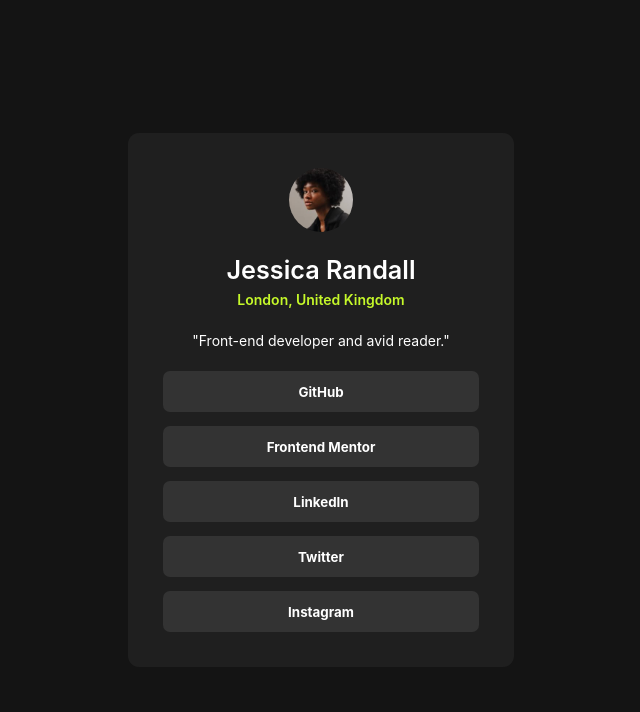
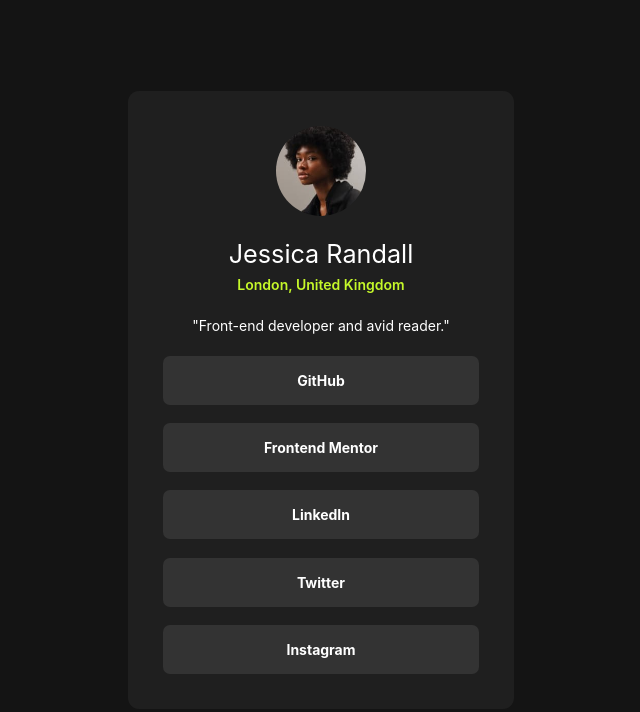
Before and after one commit to PapeSeydou/Social-links-profile, a plain HTML site: page index.html in a window 1280 px wide. Shown: the whole page, without its empty margins (319-959 px from the left). Drawn offline with Linux system fonts and the light colour scheme.

Commit message:
Small edits

```diff
--- a/index.html
+++ b/index.html
@@ -26,11 +26,11 @@
       </div>
       <p id="description">"Front-end developer and avid reader."</p>
       <div class="button-wrapper">
-        <button class="link-button">GitHub</button>
-        <button class="link-button">Frontend Mentor</button>
-        <button class="link-button">LinkedIn</button>
-        <button class="link-button">Twitter</button>
-        <button class="link-button">Instagram</button>
+        <a href="#" class="link-button">GitHub</a>
+        <a href="#" class="link-button">Frontend Mentor</a>
+        <a href="#" class="link-button">LinkedIn</a>
+        <a href="#" class="link-button">Twitter</a>
+        <a href="#" class="link-button">Instagram</a>
       </div>
     </div>
   </div>
--- a/style.css
+++ b/style.css
@@ -52,7 +52,7 @@ body {
 
 
 img {
-    height: 64px;
+    height: 90px;
     border-radius: 100%;
 }
 
@@ -69,14 +69,16 @@ h1, #description {
     display: flex;
     flex-direction: column;
     justify-content: stretch;
-    gap: 1rem;
+    gap: 1.3rem;
+    text-align: center;
 }
 
 .link-button{
+    text-decoration: none;
     background-color: hsl(0, 0%, 20%);
     color: white;
     border: 0px;
-    padding: .75rem 2rem;
+    padding: 1rem 2rem;
     border-radius: .5rem;
 }
 
@@ -88,7 +90,7 @@ h1, #description {
     src: url(./assets/fonts/Inter-VariableFont_slnt\,wght.ttf) format(truetype-variations);
 }
 
-h1, p, button {
+h1, p, a {
     text-align: center;
     font-family: 'Inter', sans-serif;
     line-height: 150%;
@@ -100,7 +102,7 @@ h1, p {
 }
 
 h1{
-    font-weight: 600;
+    font-weight: 400;
     font-size: 1.8rem;
 }
 
@@ -115,3 +117,11 @@ h1{
 .link-button {
     font-weight: 700;
 }
+
+
+
+/* ////// States ////// */
+.link-button:hover{
+    color: hsl(0, 0%, 20%);
+    background-color: hsl(75, 94%, 57%);
+}
```
